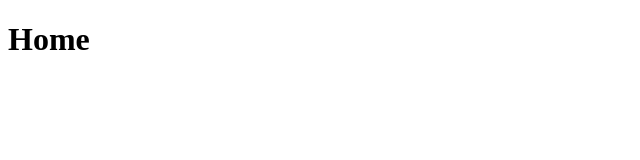
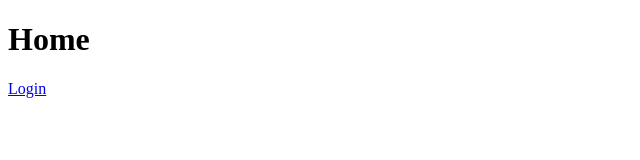
Before and after one commit to DecoZin/Project_treinee, a React (Create React App) app: page / in a window 1280 px wide. Shown: the top 160 px of the page, without its empty margins (0-640 px from the left). Built offline with nearby package versions, Linux system fonts and the light colour scheme.

Commit message:
Link quebrado

```diff
--- a/src/pages/Cadastro/Cadastro.js
+++ b/src/pages/Cadastro/Cadastro.js
@@ -3,7 +3,9 @@
 function Cadastro()
 {
     return(
-        <h1>Cadastro</h1>
+        <div>
+            <h1>Cadastro</h1>
+        </div>
     );
 }
 
--- a/src/pages/Home/Home.js
+++ b/src/pages/Home/Home.js
@@ -1,9 +1,14 @@
 import React from "react";
+import {Link} from "react-router-dom"
+
 
 function Home()
 {
     return(
-        <h1>Home</h1>
+        <div>
+            <h1>Home</h1>
+            <Link to = "/login" >Login</Link>
+        </div>
     );
 }
 
--- a/src/pages/Login/Login.js
+++ b/src/pages/Login/Login.js
@@ -1,9 +1,13 @@
 import React from "react";
+import {Link} from "react-router-dom"
 
 function Login()
 {
     return(
-        <h1>Login</h1>
+        <div>
+            <h1>Login</h1>
+            <Link to = "/" >Home</Link>
+        </div>
     );
 }
 
```
